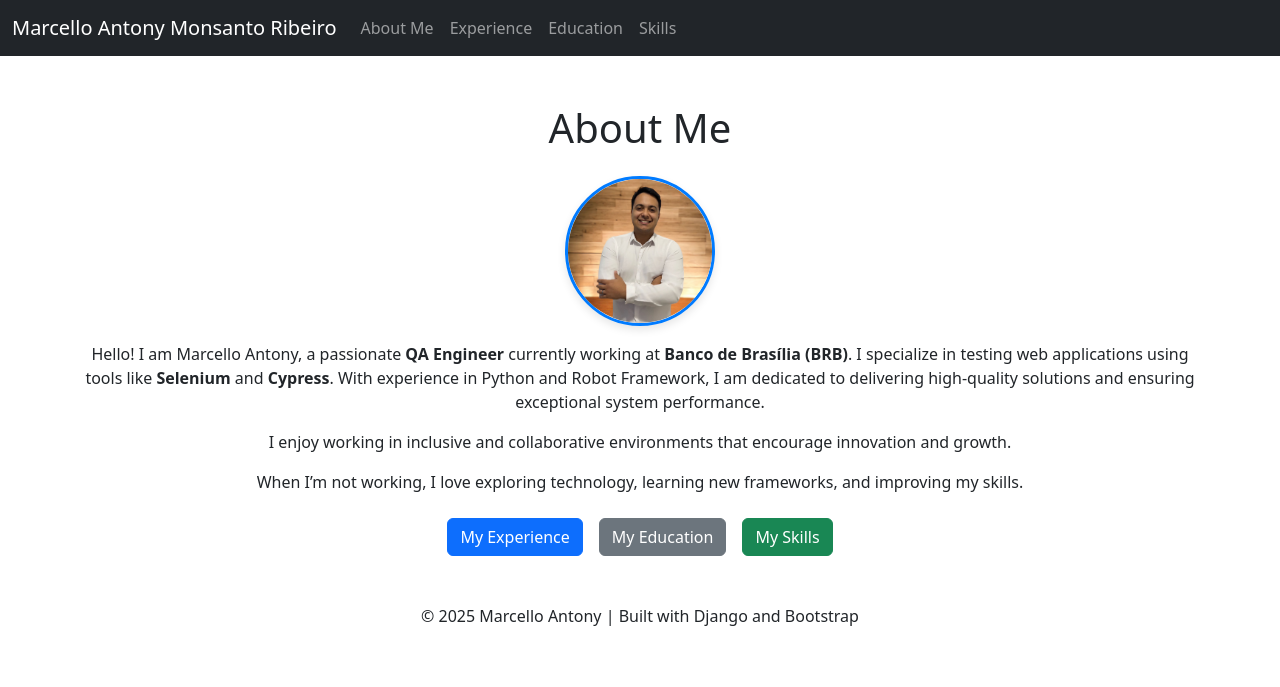
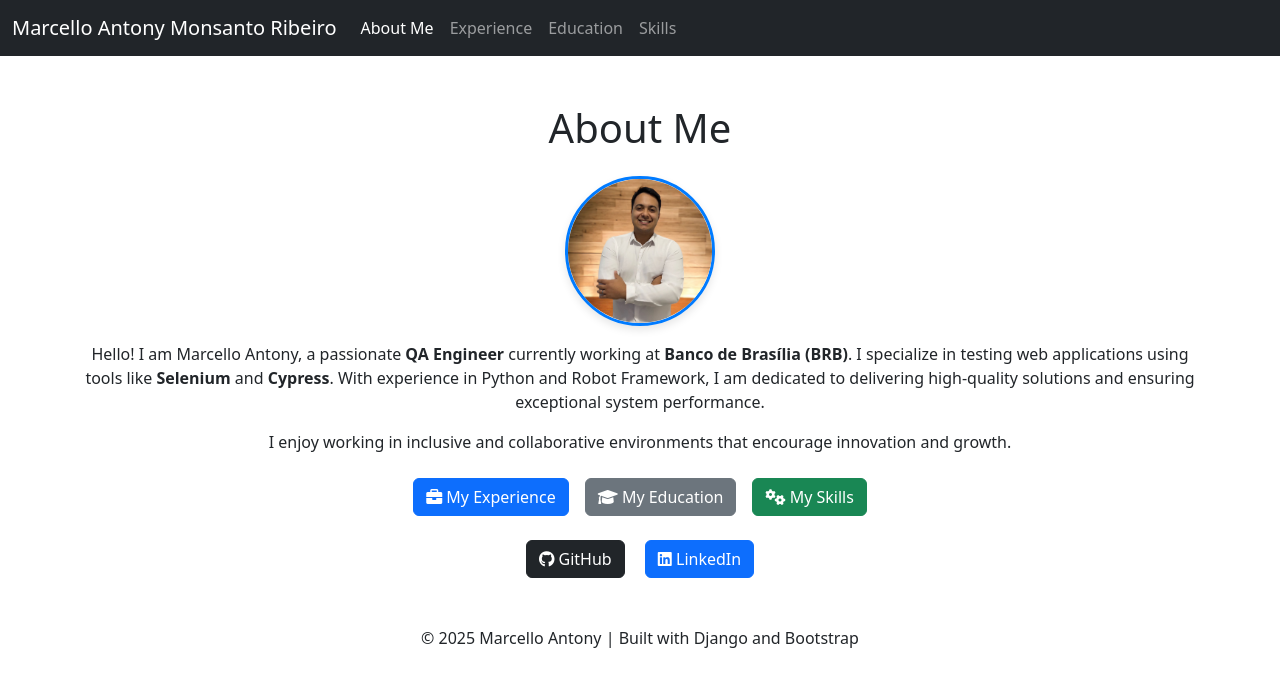
Before and after one commit to marcelloamr/portfolio, a Django app: page / in a window 1280 px wide. Shown: the top 687 px of the page. Run offline with Django 5.2, Linux system fonts and the light colour scheme.

Commit message:
improvement on nav

```diff
--- a/main/templates/about_me.html
+++ b/main/templates/about_me.html
@@ -3,12 +3,14 @@
 {% block title %}About Me{% endblock %}
 
 {% block content %}
+
 <div class="text-center">
     <h1 class="mb-4">About Me</h1>
-    <!-- Use your profile picture -->
-    <img src="https://github.com/marcelloamr/portfolio/blob/main/main/static/profile.jpeg?raw=true" alt="Profile Picture"
-     class="rounded-circle mb-3"
-     style="width: 150px; height: 150px; object-fit: cover; border: 3px solid #007bff; box-shadow: 0 4px 8px rgba(0, 0, 0, 0.1);"><p>
+    <img src="https://github.com/marcelloamr/portfolio/blob/main/main/static/profile.jpeg?raw=true"
+         alt="Profile Picture"
+         class="rounded-circle mb-3"
+         style="width: 150px; height: 150px; object-fit: cover; border: 3px solid #007bff; box-shadow: 0 4px 8px rgba(0, 0, 0, 0.1);">
+    <p>
         Hello! I am Marcello Antony, a passionate <strong>QA Engineer</strong> currently working at
         <strong>Banco de Brasília (BRB)</strong>. I specialize in testing web applications using tools like
         <strong>Selenium</strong> and <strong>Cypress</strong>. With experience in Python and Robot Framework,
@@ -17,13 +19,25 @@
     <p>
         I enjoy working in inclusive and collaborative environments that encourage innovation and growth.
     </p>
-    <p>
-        When I’m not working, I love exploring technology, learning new frameworks, and improving my skills.
-    </p>
     <div class="d-flex justify-content-center mt-4">
-        <a href="/experience/" class="btn btn-primary mx-2">My Experience</a>
-        <a href="/education/" class="btn btn-secondary mx-2">My Education</a>
-        <a href="/skills/" class="btn btn-success mx-2">My Skills</a>
+        <!-- Updated buttons with icons -->
+        <a href="/experience/" class="btn btn-primary mx-2">
+            <i class="fas fa-briefcase"></i> My Experience
+        </a>
+        <a href="/education/" class="btn btn-secondary mx-2">
+            <i class="fas fa-graduation-cap"></i> My Education
+        </a>
+        <a href="/skills/" class="btn btn-success mx-2">
+            <i class="fas fa-cogs"></i> My Skills
+        </a>
+    </div>
+    <div class="mt-4">
+        <a href="https://github.com/marcelloamr" class="btn btn-dark mx-2">
+            <i class="fab fa-github"></i> GitHub
+        </a>
+        <a href="https://www.linkedin.com/in/marcelloamr/" class="btn btn-primary mx-2">
+            <i class="fab fa-linkedin"></i> LinkedIn
+        </a>
     </div>
 </div>
 {% endblock %}
--- a/main/templates/base.html
+++ b/main/templates/base.html
@@ -5,6 +5,7 @@
     <meta name="viewport" content="width=device-width, initial-scale=1.0">
     <title>{% block title %}My Portfolio{% endblock %}</title>
     <link href="https://cdn.jsdelivr.net/npm/bootstrap@5.3.0/dist/css/bootstrap.min.css" rel="stylesheet">
+    <link rel="stylesheet" href="https://cdnjs.cloudflare.com/ajax/libs/font-awesome/6.0.0-beta3/css/all.min.css">
 </head>
 <body>
     <nav class="navbar navbar-expand-lg navbar-dark bg-dark">
@@ -15,14 +16,23 @@
             </button>
             <div class="collapse navbar-collapse" id="navbarNav">
                 <ul class="navbar-nav">
-                    <li class="nav-item"><a class="nav-link" href="/">About Me</a></li>
-                    <li class="nav-item"><a class="nav-link" href="/experience/">Experience</a></li>
-                    <li class="nav-item"><a class="nav-link" href="/education/">Education</a></li>
-                    <li class="nav-item"><a class="nav-link" href="/skills/">Skills</a></li>
+                    <li class="nav-item">
+                        <a class="nav-link {% if request.path == '/' %}active{% endif %}" href="/">About Me</a>
+                    </li>
+                    <li class="nav-item">
+                        <a class="nav-link {% if request.path == '/experience/' %}active{% endif %}" href="/experience/">Experience</a>
+                    </li>
+                    <li class="nav-item">
+                        <a class="nav-link {% if request.path == '/education/' %}active{% endif %}" href="/education/">Education</a>
+                    </li>
+                    <li class="nav-item">
+                        <a class="nav-link {% if request.path == '/skills/' %}active{% endif %}" href="/skills/">Skills</a>
+                    </li>
                 </ul>
             </div>
         </div>
     </nav>
+
     <div class="container mt-5">
         {% block content %}{% endblock %}
     </div>
--- a/main/templates/education.html
+++ b/main/templates/education.html
@@ -21,4 +21,7 @@
         <strong>Bachelor's Degree:</strong> Mathematics (Dec 2020, Etep University Center)
     </li>
 </ul>
+<a href="/" class="btn btn-primary mt-4">
+    <i class="fas fa-arrow-left"></i> Back to Home
+</a>
 {% endblock %}
--- a/main/templates/skills.html
+++ b/main/templates/skills.html
@@ -11,4 +11,7 @@
     <li class="list-group-item">Excellent communication and teamwork abilities</li>
     <li class="list-group-item">Strong problem-solving skills</li>
 </ul>
+<a href="/" class="btn btn-primary mt-4">
+    <i class="fas fa-arrow-left"></i> Back to Home
+</a>
 {% endblock %}
```
Also changed, not shown: main/templates/experience.html (+5 -11 lines).
